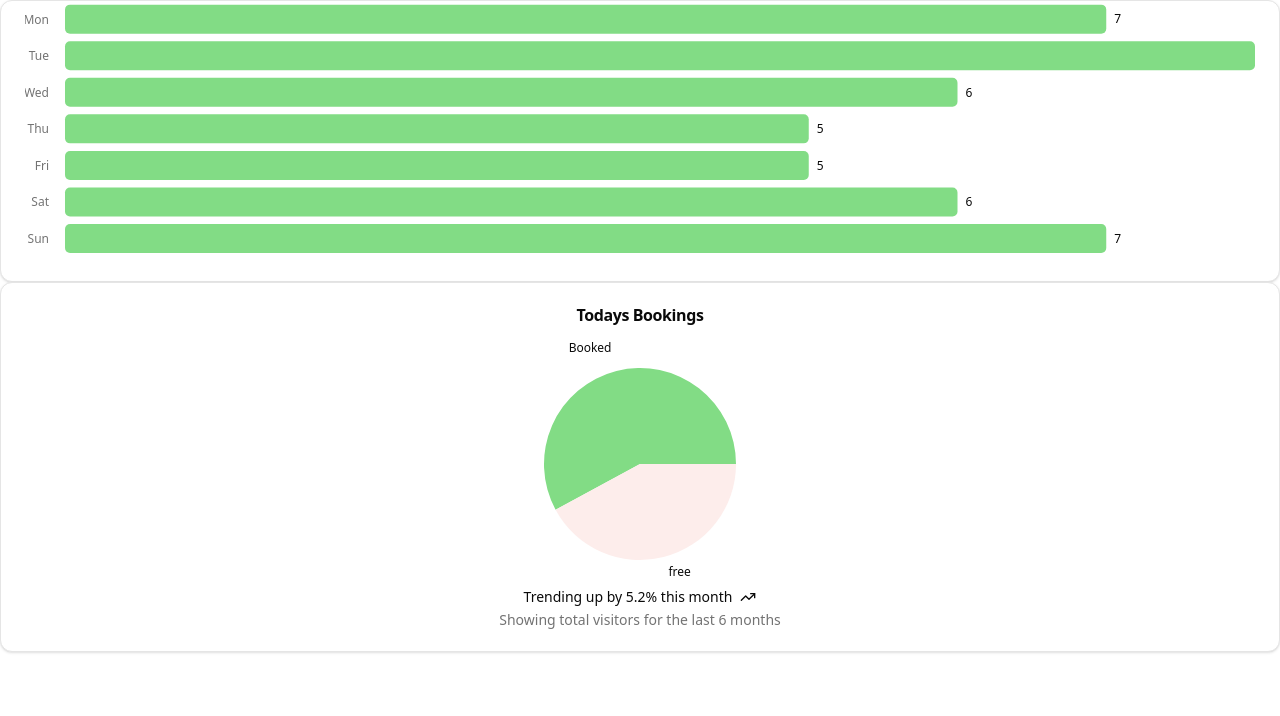
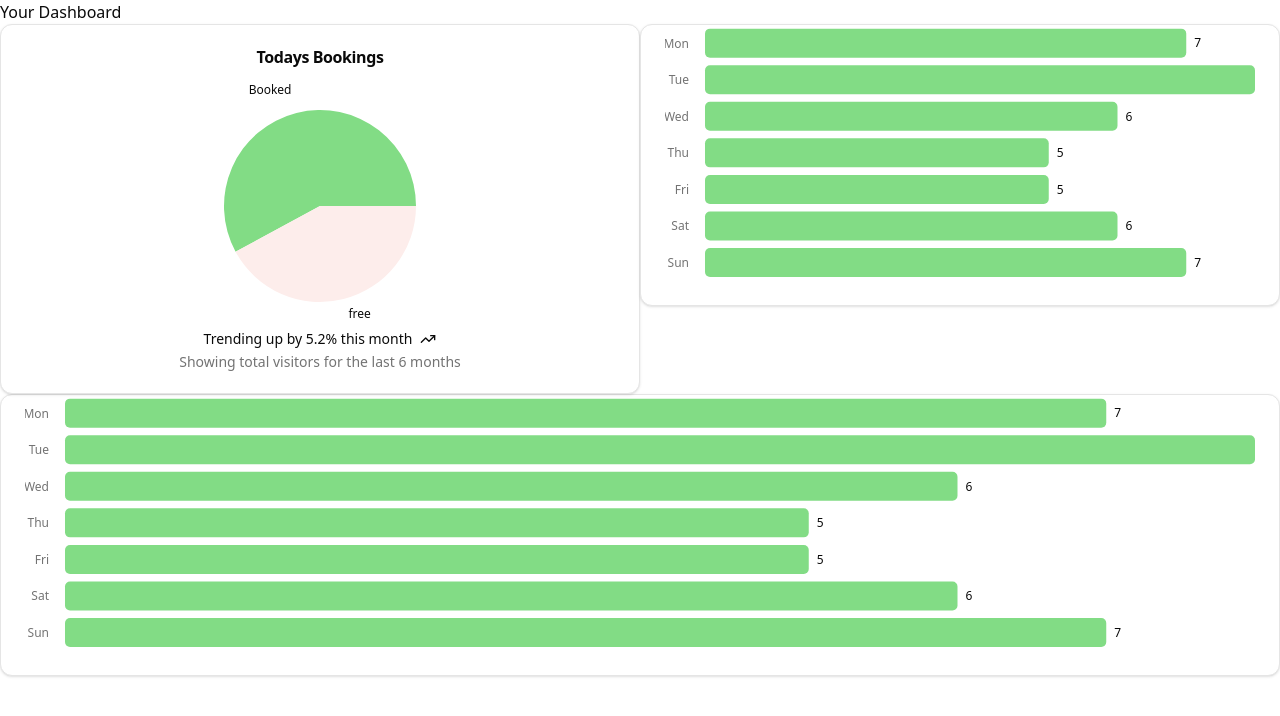
Before and after one commit to ScriptingMage/TourismTechnology2024, a Next.js app in the folder wwbs/: page /admin in a window 1280 px wide. Shown: the top 716 px of the page. Built offline with nearby package versions, Linux system fonts and the light colour scheme.

Commit message:
Admin page update

```diff
--- a/wwbs/src/app/admin/page.tsx
+++ b/wwbs/src/app/admin/page.tsx
@@ -1,10 +1,19 @@
 import {Component} from "@/app/admin/weeklyOverview";
 import {DailyPieChart} from "@/app/admin/dailyPieChart";
 
-export default function AdminPage()
-{
+export default function AdminPage() {
     return <div>
-        <Component />
-        <DailyPieChart />
+        <div>Your Dashboard</div>
+        <div className="flex relative">
+            <div className="w-1/2 h-full">
+                <DailyPieChart/>
+            </div>
+            <div className="w-1/2 h-full">
+                <Component/>
+            </div>
+
+        </div>
+        <Component/>
+
     </div>
 }
```
